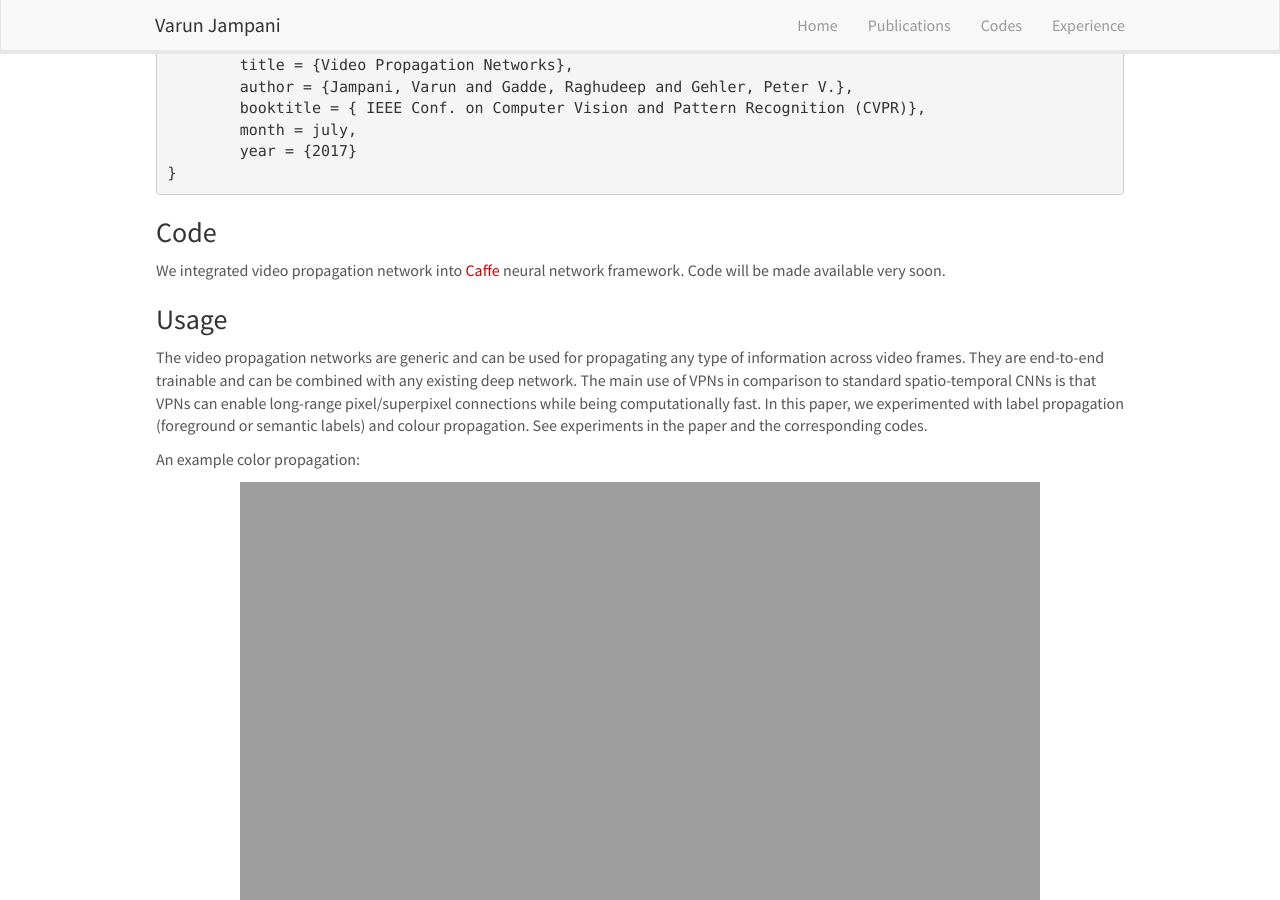
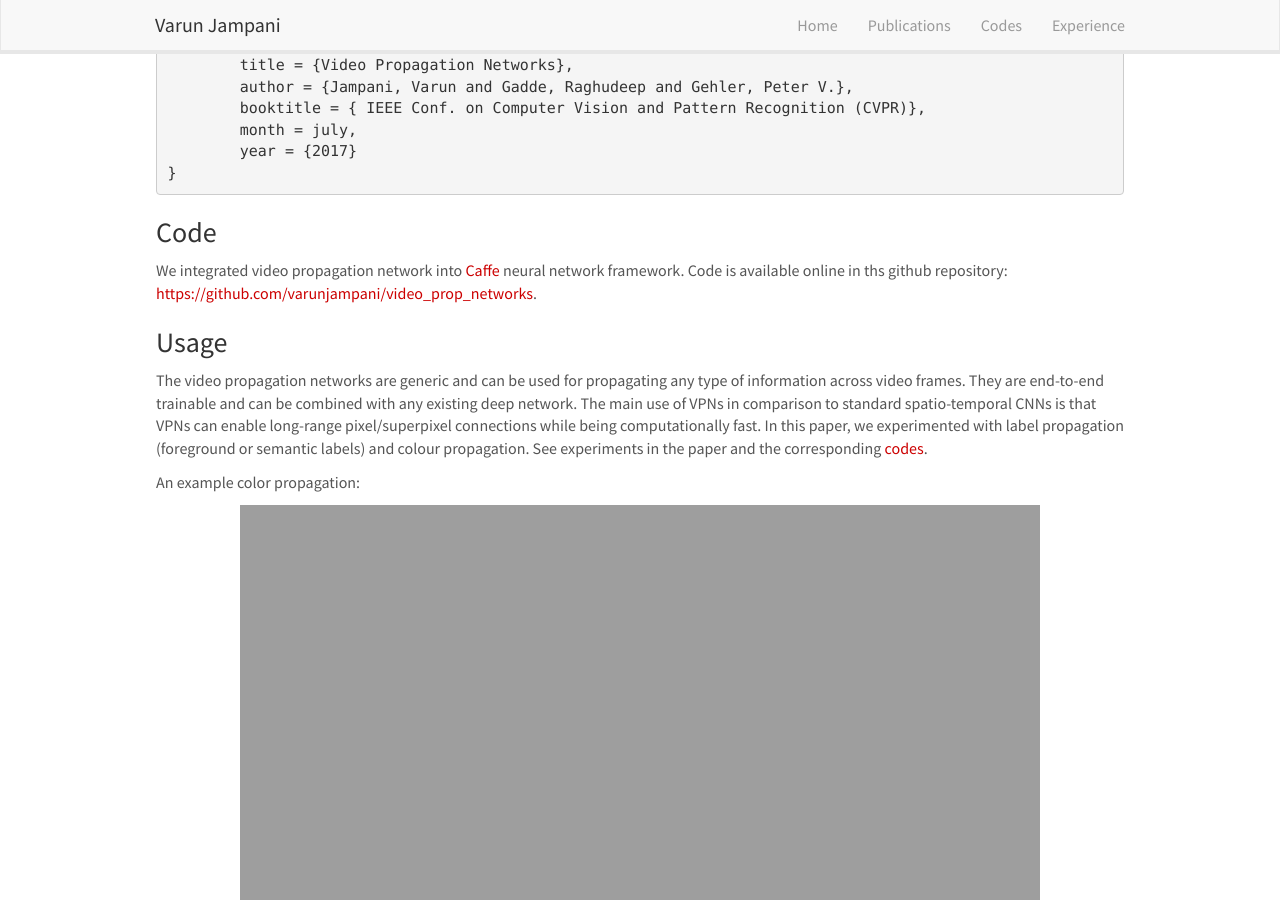
Before and after one commit to varunjampani/varunjampani.github.io, a Jekyll site: the page built from _pages/vpn.md, in a window 1280 px wide and 900 px high, scrolled down 946 px. Built offline with Jekyll 4.4.1, drawn with Linux system fonts in a browser that asks for light colours; nearby versions of some CDN libraries.

Commit message:
update code in VPN page

```diff
--- a/_pages/vpn.md
+++ b/_pages/vpn.md
@@ -52,12 +52,13 @@ Please consider citing if you make use of this work and/or the corresponding cod
 
 [comment]: Code
 <h3> Code </h3>
-We integrated video propagation network into <a href="http://caffe.berkeleyvision.org/" style="color: #CC0000"> Caffe </a> neural network framework. Code will be made available very soon.
+We integrated video propagation network into <a href="http://caffe.berkeleyvision.org/" style="color: #CC0000"> Caffe </a> neural network framework. Code is available online in ths github repository:
+<a href="https://github.com/varunjampani/video_prop_networks" style="color: #CC0000"> https://github.com/varunjampani/video_prop_networks</a>.
 
 
 <h3> Usage </h3>
 
-The video propagation networks are generic and can be used for propagating any type of information across video frames. They are end-to-end trainable and can be combined with any existing deep network. The main use of VPNs in comparison to standard spatio-temporal CNNs is that VPNs can enable long-range pixel/superpixel connections while being computationally fast. In this paper, we experimented with label propagation (foreground or semantic labels) and colour propagation. See experiments in the paper and the corresponding codes.
+The video propagation networks are generic and can be used for propagating any type of information across video frames. They are end-to-end trainable and can be combined with any existing deep network. The main use of VPNs in comparison to standard spatio-temporal CNNs is that VPNs can enable long-range pixel/superpixel connections while being computationally fast. In this paper, we experimented with label propagation (foreground or semantic labels) and colour propagation. See experiments in the paper and the corresponding <a href="https://github.com/varunjampani/video_prop_networks" style="color: #CC0000"> codes</a>.
 
 An example color propagation:
 
```
